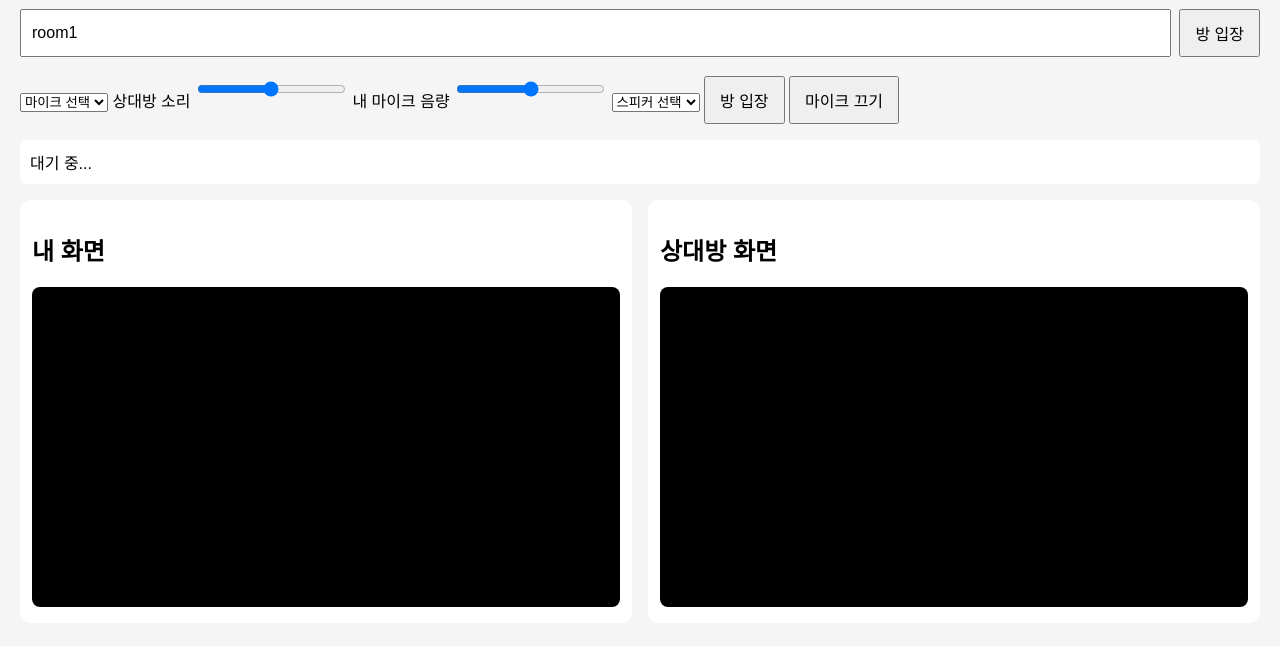
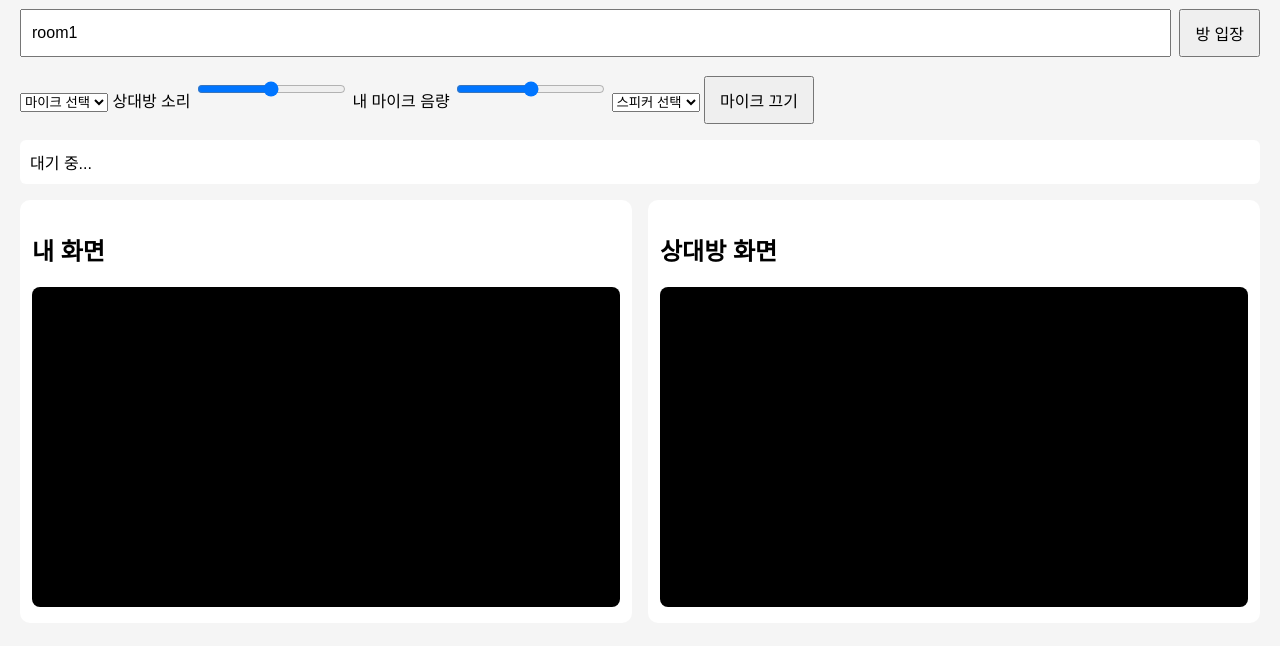
Before and after one commit to dkkim9212/WebRTC_Chat, a website: page public/index.html in a window 1280 px wide. Shown: the part 90-736 px from the top of the page. Drawn offline with nearby package versions, Linux system fonts and the light colour scheme; no server answers.

Commit message:
방입장 버튼 수정

```diff
--- a/public/index.html
+++ b/public/index.html
@@ -100,7 +100,6 @@
     <option value="">스피커 선택</option>
   </select>
 
-  <button id="joinBtn">방 입장</button>
   <button id="muteBtn">마이크 끄기</button>
   <p id="status">대기 중...</p>
 
```
